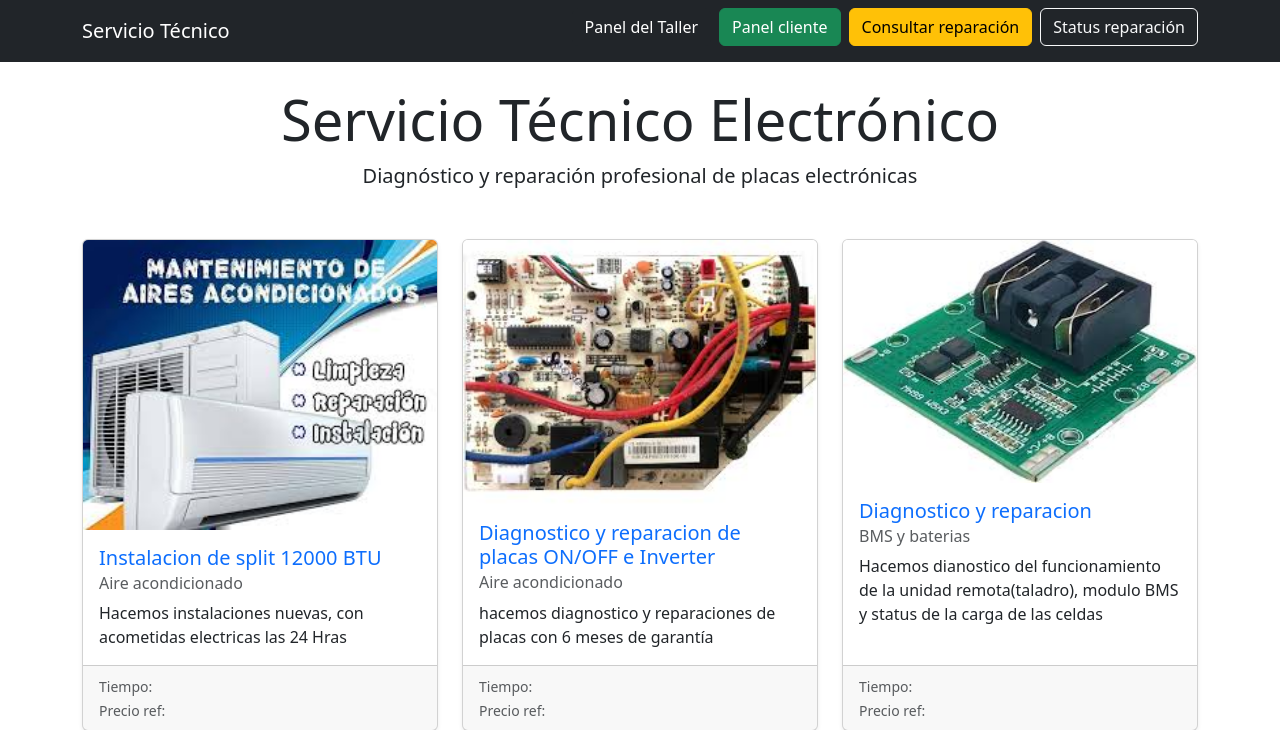
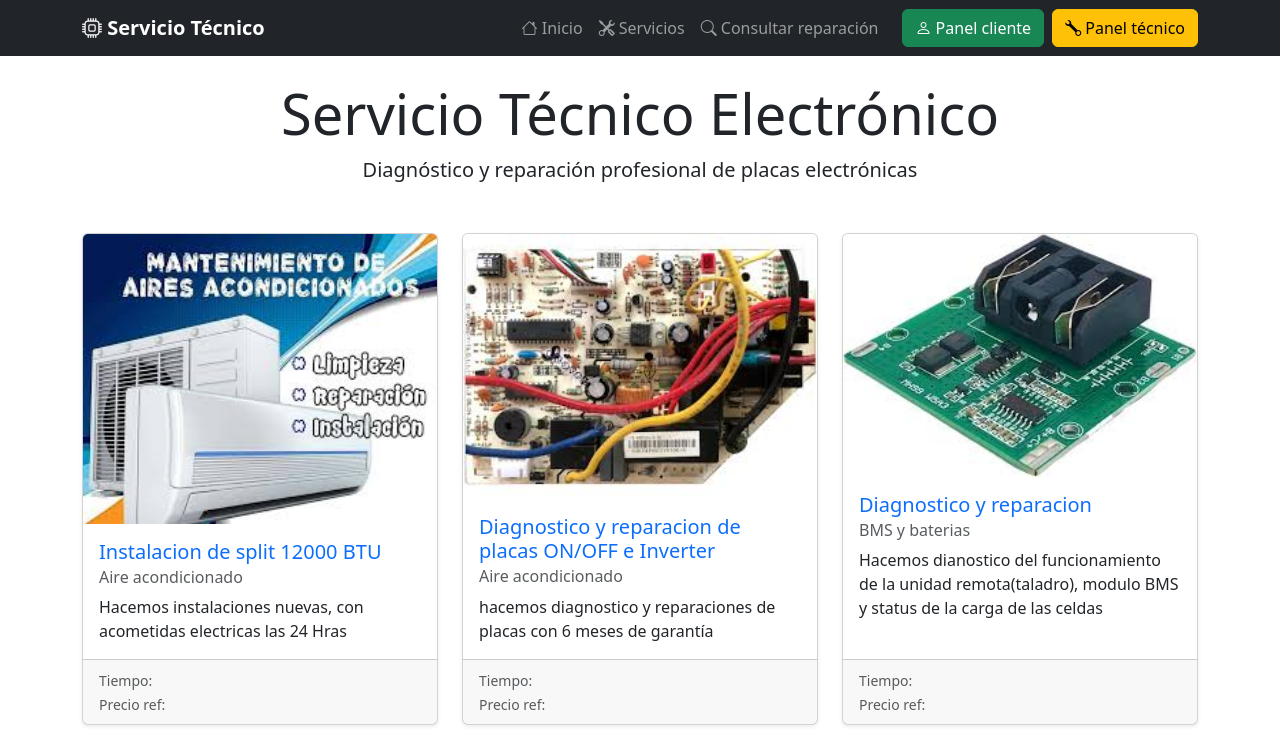
Before and after one commit to raulk21/servicio-tecnico, a Django app: page / in a window 1280 px wide. Shown: the top 730 px of the page. Run offline with Django 5.2, Linux system fonts and the light colour scheme; data comes from the database, SQL or seed files in the repository.

Commit message:
mejora  Nvar en base.html

```diff
--- a/services/templates/services/base.html
+++ b/services/templates/services/base.html
@@ -7,44 +7,63 @@
 
     <!-- Bootstrap CSS -->
     <link href="https://cdn.jsdelivr.net/npm/bootstrap@5.3.2/dist/css/bootstrap.min.css" rel="stylesheet">
+    <!-- Bootstrap Icons -->
+    <link rel="stylesheet" href="https://cdn.jsdelivr.net/npm/bootstrap-icons@1.11.1/font/bootstrap-icons.css">
+
 </head>
+
 <body>
 
 <!-- Navbar -->
 <nav class="navbar navbar-expand-lg navbar-dark bg-dark">
   <div class="container">
 
-    <a class="navbar-brand" href="/">Servicio Técnico</a>
+    <a class="navbar-brand fw-bold" href="/">
+      <i class="bi bi-cpu"></i> Servicio Técnico
+    </a>
 
-    <!-- Botón hamburguesa móvil -->
+    <!-- Botón móvil -->
     <button class="navbar-toggler" type="button" data-bs-toggle="collapse" data-bs-target="#navbarMain">
       <span class="navbar-toggler-icon"></span>
     </button>
 
     <div class="collapse navbar-collapse" id="navbarMain">
 
-      <div class="navbar-nav ms-auto">
+      <ul class="navbar-nav ms-auto align-items-lg-center">
 
-        <a href="{% url 'workshop_panel' %}" class="btn btn-dark me-2 mb-2">
-          Panel del Taller
-        </a>
+        <li class="nav-item">
+          <a class="nav-link" href="/">
+            <i class="bi bi-house"></i> Inicio
+          </a>
+        </li>
 
-        <a href="/panel/" class="btn btn-success me-2 mb-2">
-          Panel cliente
-        </a>
+        <li class="nav-item">
+          <a class="nav-link" href="/">
+            <i class="bi bi-tools"></i> Servicios
+          </a>
+        </li>
 
-        <a href="/check-order/" class="btn btn-warning me-2 mb-2">
-          Consultar reparación
-        </a>
+        <li class="nav-item">
+          <a class="nav-link" href="/check-order/">
+            <i class="bi bi-search"></i> Consultar reparación
+          </a>
+        </li>
 
-        <a href="{% url 'track_order' %}" class="btn btn-outline-light mb-2">
-          Status reparación
-        </a>
+        <li class="nav-item">
+          <a class="btn btn-success ms-lg-3 mt-2 mt-lg-0" href="/panel/">
+            <i class="bi bi-person"></i> Panel cliente
+          </a>
+        </li>
 
-      </div>
+        <li class="nav-item">
+          <a class="btn btn-warning ms-lg-2 mt-2 mt-lg-0" href="{% url 'workshop_panel' %}">
+            <i class="bi bi-wrench"></i> Panel técnico
+          </a>
+        </li>
+
+      </ul>
 
     </div>
-
   </div>
 </nav>
 
```
